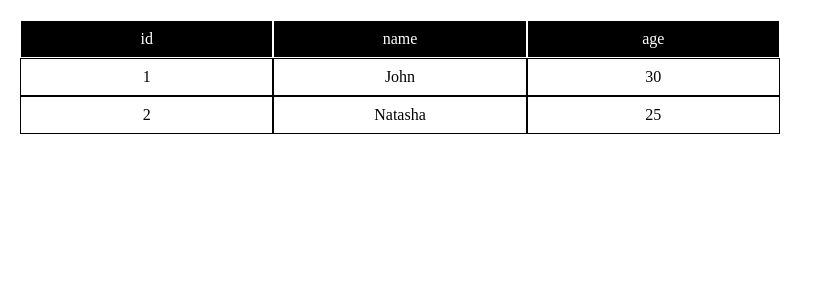
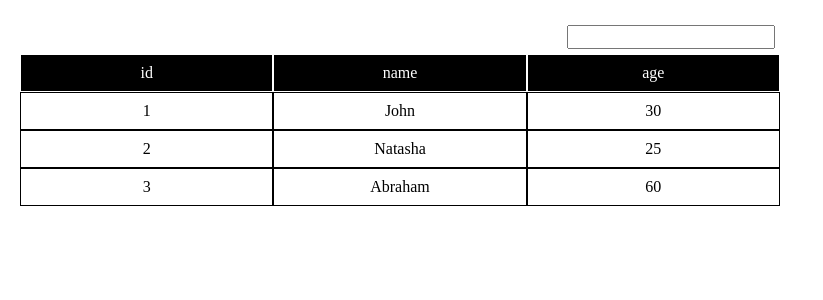
Before and after one commit to witcher-development/smart-table, a React (Create React App) app: page / in a window 1280 px wide. Shown: the top 300 px of the page, without its empty margins (0-823 px from the left). Built offline with nearby package versions, Linux system fonts and the light colour scheme.

Commit message:
filters rows by search query

```diff
--- a/src/features/table/Table.module.scss
+++ b/src/features/table/Table.module.scss
@@ -32,3 +32,10 @@
 
   border: 1px solid #fff;
 }
+
+.tools {
+  display: flex;
+  justify-content: flex-end;
+
+  padding: 5px;
+}
--- a/src/features/table/Table.tsx
+++ b/src/features/table/Table.tsx
@@ -1,4 +1,4 @@
-import React from 'react';
+import React, { useState, useEffect } from 'react';
 
 import cls from './Table.module.scss';
 
@@ -8,13 +8,24 @@ type Props = {
   rows: { [key: string]: any}[]
 }
 
-export const Table = ({ columnNames, rows }: Props) => (
+export const Table = ({ columnNames, rows }: Props) => {
+	const [searchQuery, setSearchQuery] = useState('');
+	const [filteredRows, setFilteredRows] = useState(rows);
+
+	useEffect(() => {
+		setFilteredRows(rows.filter((row) => Object.values(row).some((cell) => String(cell).toLowerCase().includes(searchQuery.toLowerCase()))));
+	}, [searchQuery]);
+
+	return (
 		<div className={cls.table}>
+			<div className={cls.tools}>
+				<input type="text" value={searchQuery} onInput={(e) => setSearchQuery(e.currentTarget.value)} />
+			</div>
 			<div className={cls.header}>
 				{columnNames.map((columnName) => <div key={columnName} className={cls.headerCell}>{columnName}</div>)}
 			</div>
 			<div>
-			{rows.map((row, index) => (
+				{filteredRows.map((row, index) => (
 					<div key={index} className={cls.row}>
 						{columnNames.map((column) => <div key={column} className={cls.cell}>{row[column]}</div>)}
 					</div>
@@ -22,3 +33,4 @@ export const Table = ({ columnNames, rows }: Props) => (
 			</div>
 		</div>
 	);
+};
--- a/src/features/table/Tests.tsx
+++ b/src/features/table/Tests.tsx
@@ -17,6 +17,11 @@ export const Page = () => {
 			id: 2,
 			name: 'Natasha',
 			age: 25,
+		},
+		{
+			id: 3,
+			name: 'Abraham',
+			age: 60,
 		}
 	];
 
```
Lines whose indentation alone changed are shown as unchanged.
